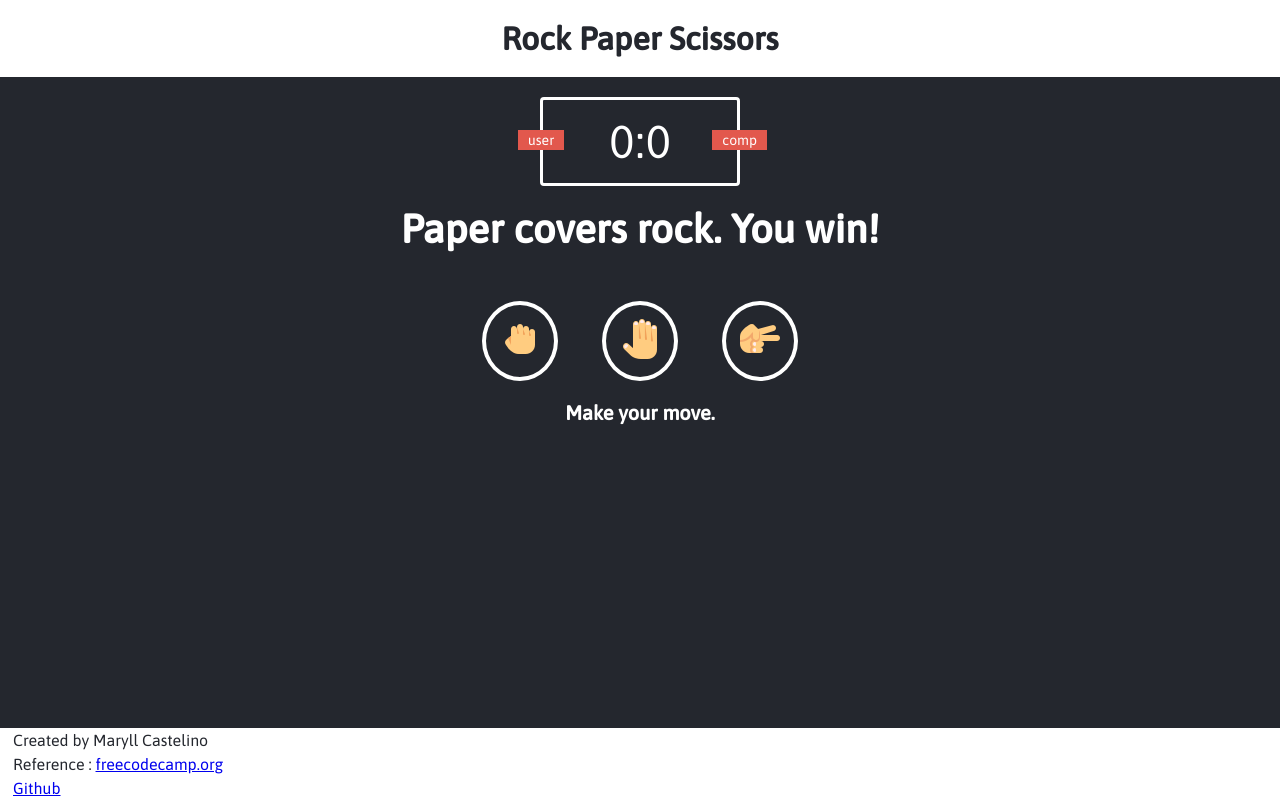
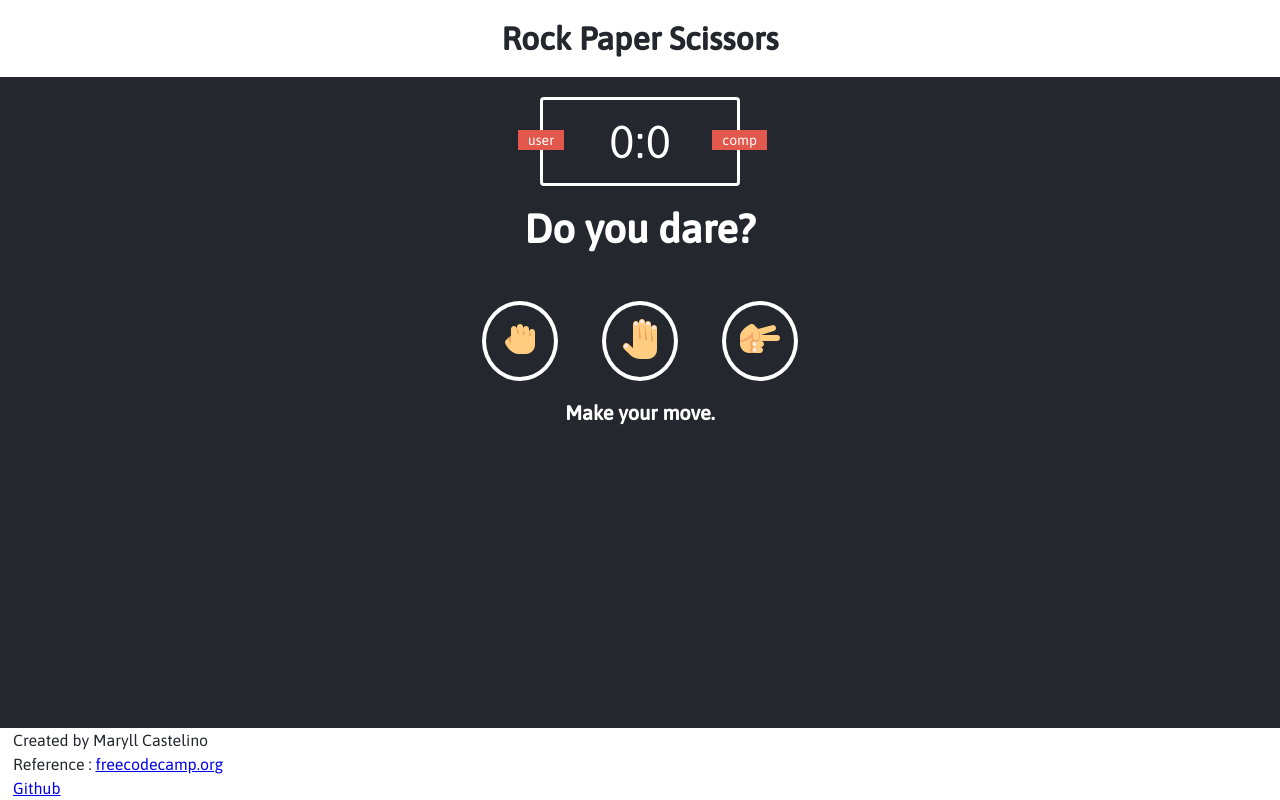
Before and after one commit to VenkateshRanjanVerma/Rock-Paper-Scissor-WebApp, a plain HTML site: page index.html in a window 1280 px wide. Drawn offline with Linux system fonts and the light colour scheme.

Commit message:
minor adjustments

```diff
--- a/index.html
+++ b/index.html
@@ -17,7 +17,7 @@
         </div>
 
         <div class="result">
-            <p>Paper covers rock. You win!</p>
+            <p>Do you dare?</p>
         </div>
 
         <div class="choices">
```
